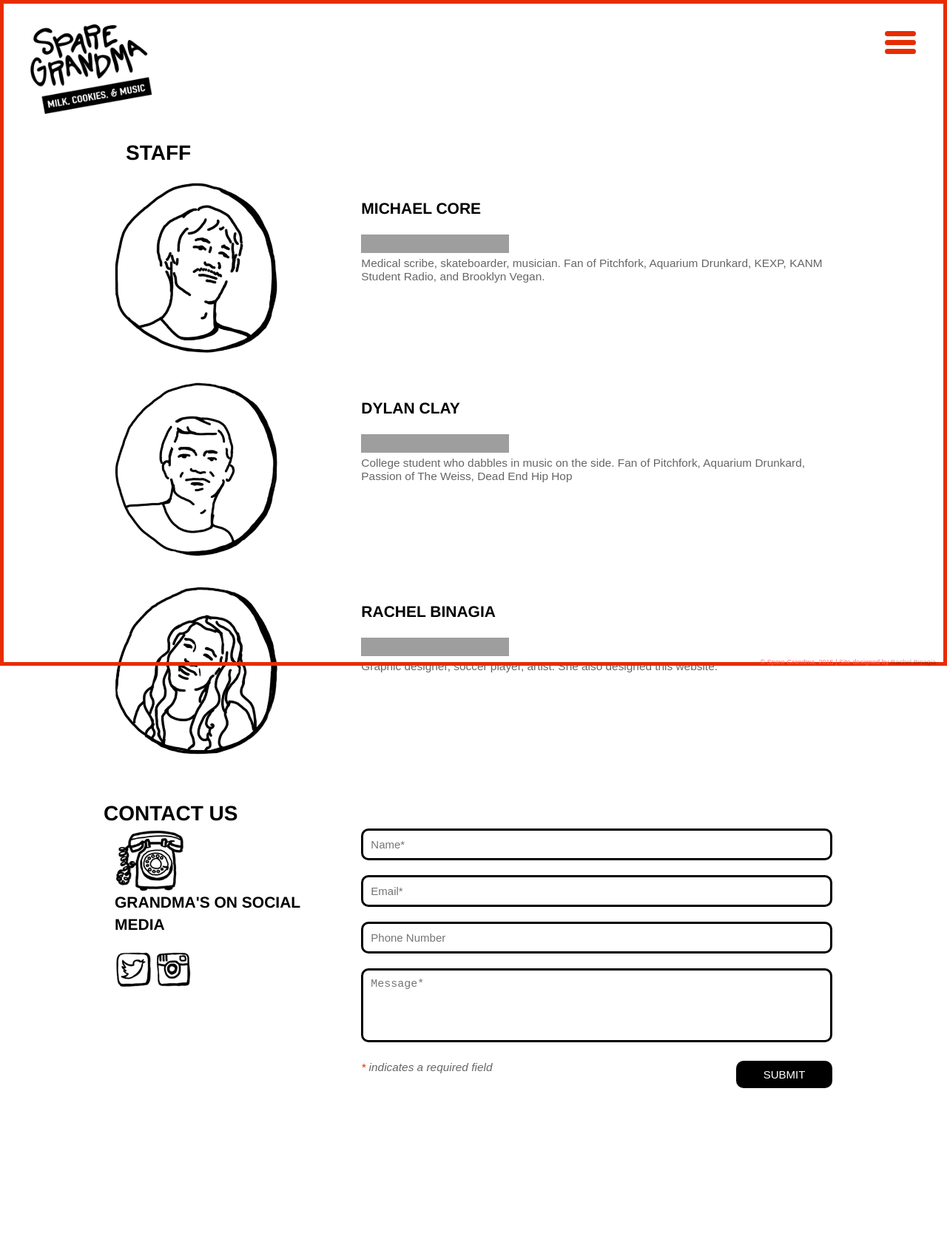
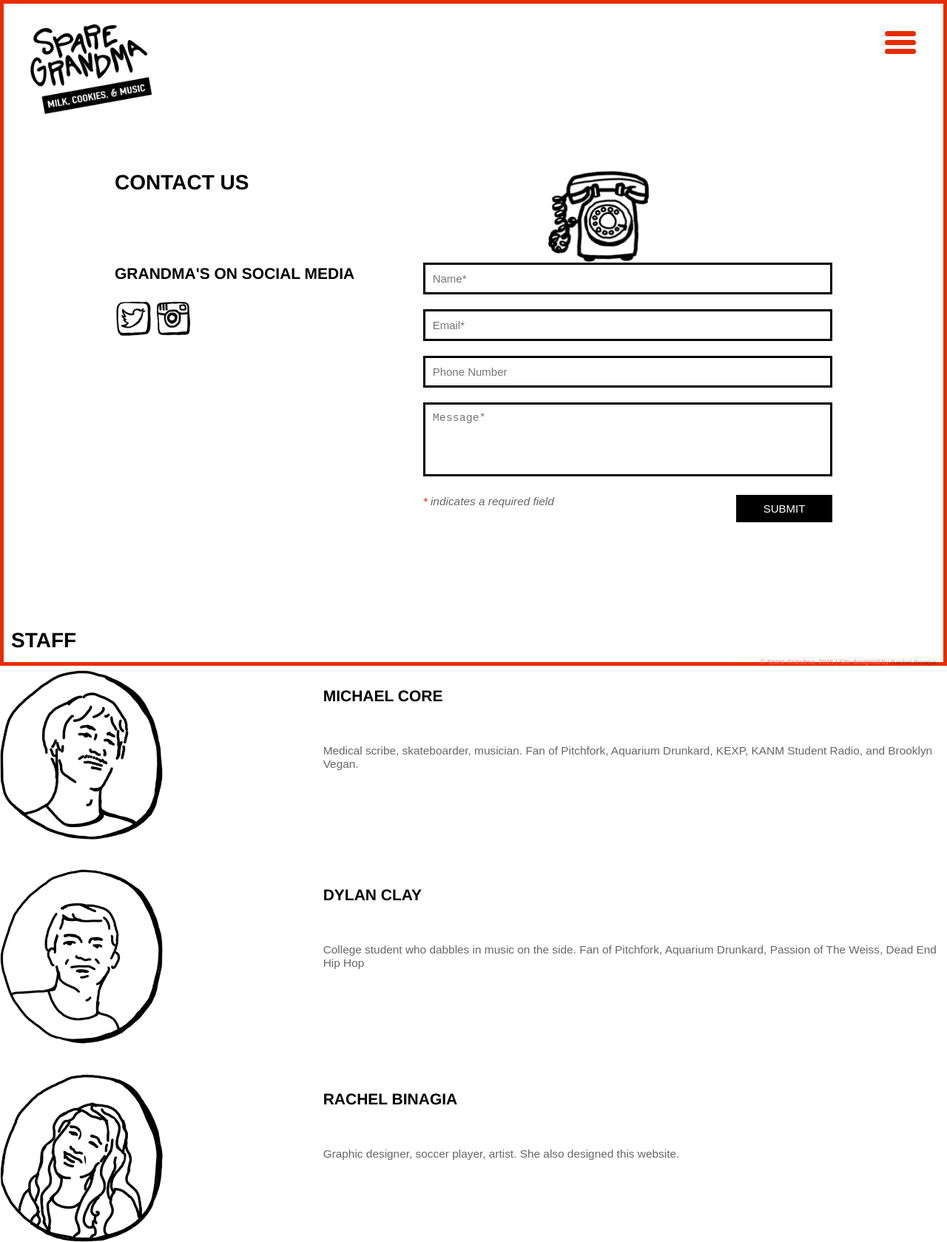
Before and after one commit to rachyrach/sparegrandma, a Jekyll site: the page built from contact.html, in a window 1280 px wide. Shown: the whole page at 74% size. Built offline with Jekyll 4.4.1, drawn with Linux system fonts in a browser that asks for light colours; Markdown is read by kramdown in place of the engine named in the settings; before the commit the page ends 1591 px from its top, so only the background shows below that; grey boxes are pictures that could not be loaded.

Commit message:
contact and minus border radius
edits on contact page

```diff
--- a/contact.html
+++ b/contact.html
@@ -3,7 +3,50 @@ layout: default
 description: Contact
 ---
 
+<div class="row margin-large">
+    <div class="col-md-7"> <h1>Contact Us</h1></br></div>
+     <div class="col-md-5">  <img src="{{ site.baseurl }}/images/phone.gif" width="150px" height="auto"/></br></div>
+<div class="col-sm-5">
+ <h2>Grandma's on Social Media</h2>
+<a href="https://twitter.com/sparegrandma/" target="_blank"><img src="{{ site.baseurl }}/images/twitter.jpg" width="50px" height="auto"/></a>
+<a href="https://instagram.com/sparegrandma/" target="_blank"><img src="{{ site.baseurl }}/images/instagram.jpg" width="50px" height="auto"/></a></div>
 
+<div class="col-md-7">
+
+            <div id="contact-form" class="clearfix">
+<form id="contactform" method="POST">
+
+        <input type="text" id="name" name="name" value="" placeholder="Name*" required="required"  />
+
+        <input type="email" id="email" name="_replyto" value="" placeholder="Email*" required="required" />
+
+        <input type="tel" id="telephone" name="telephone" value="" placeholder="Phone Number"/>
+
+        <textarea id="message" name="message" placeholder="Message*" required="required" data-maxlength="500"></textarea>
+
+        <span id="loading"></span>
+        <input type="submit" value="submit" id="submit-button" />
+        <p id="req-field-desc"><span class="required">*</span> indicates a required field</p>
+
+
+    <input type="hidden" name="_subject" value="Shiny and Ned Contact" />
+    <input type="text" name="_gotcha" style="display:none" />
+    </form>
+                <script>
+    var contactform =  document.getElementById('contactform');
+    contactform.setAttribute('action', '//formspree.io/' + 'rrbinagia' + '@' + 'gmail' + '.' + 'com');
+</script>
+
+                 </div>
+            </div>
+    </div>
+</div>
+
+
+
+
+
+</br>
 
     <div class="col-sm-12">
     <h1>Staff</h1></br></div>
@@ -59,45 +102,3 @@ description: Contact
 
   </div>
         </div>
-
-
-<div class="row margin-large">
-
-    </br>
-      <h1>Contact Us</h1>
-<div class="col-sm-4">
-    <img src="{{ site.baseurl }}/images/phone.gif" width="100px" height="auto"/></br>
-    <h2>Grandma's on Social Media</h2>
-<a href="https://twitter.com/sparegrandma/" target="_blank"><img src="{{ site.baseurl }}/images/twitter.jpg" width="50px" height="auto"/></a>
-<a href="https://instagram.com/sparegrandma/" target="_blank"><img src="{{ site.baseurl }}/images/instagram.jpg" width="50px" height="auto"/></a></div>
-
-<div class="col-md-8">
-
-            <div id="contact-form" class="clearfix">
-<form id="contactform" method="POST">
-
-        <input type="text" id="name" name="name" value="" placeholder="Name*" required="required"  />
-
-        <input type="email" id="email" name="_replyto" value="" placeholder="Email*" required="required" />
-
-        <input type="tel" id="telephone" name="telephone" value="" placeholder="Phone Number"/>
-
-        <textarea id="message" name="message" placeholder="Message*" required="required" data-maxlength="500"></textarea>
-
-        <span id="loading"></span>
-        <input type="submit" value="submit" id="submit-button" />
-        <p id="req-field-desc"><span class="required">*</span> indicates a required field</p>
-
-
-    <input type="hidden" name="_subject" value="Shiny and Ned Contact" />
-    <input type="text" name="_gotcha" style="display:none" />
-    </form>
-                <script>
-    var contactform =  document.getElementById('contactform');
-    contactform.setAttribute('action', '//formspree.io/' + 'rrbinagia' + '@' + 'gmail' + '.' + 'com');
-</script>
-
-                 </div>
-            </div>
-    </div>
-</div>
--- a/css/main.css
+++ b/css/main.css
@@ -483,7 +483,6 @@ font: .5em "fira-mono", sans-serif;
     border: 3px solid #000;
     margin-bottom:20px;
     padding:10px 0;
-    border-radius: 10px;
         background-color: #fff;
         padding-left: 10px;
 }
@@ -516,7 +515,7 @@ font: .5em "fira-mono", sans-serif;
     text-transform: uppercase;
     margin-bottom:0px;
     background-color: #000;
-    -moz-border-radius:8px;
+
 }
 
 #contact-form #submit-button:hover {
@@ -544,9 +543,6 @@ font: .5em "fira-mono", sans-serif;
     margin:25px 0px;
     display:block;
     width:437px;
-    -webkit-border-radius:8px;
-    -moz-border-radius:8px;
-    border-radius:8px;
     display:none;
 }
 
@@ -573,9 +569,6 @@ font: .5em "fira-mono", sans-serif;
     margin:25px 0px;
     display:block;
     width:437px;
-    -webkit-border-radius:8px;
-    -moz-border-radius:8px;
-    border-radius:8px;
     background:#fff;
     font-weight:bold;
     display:none;
```
